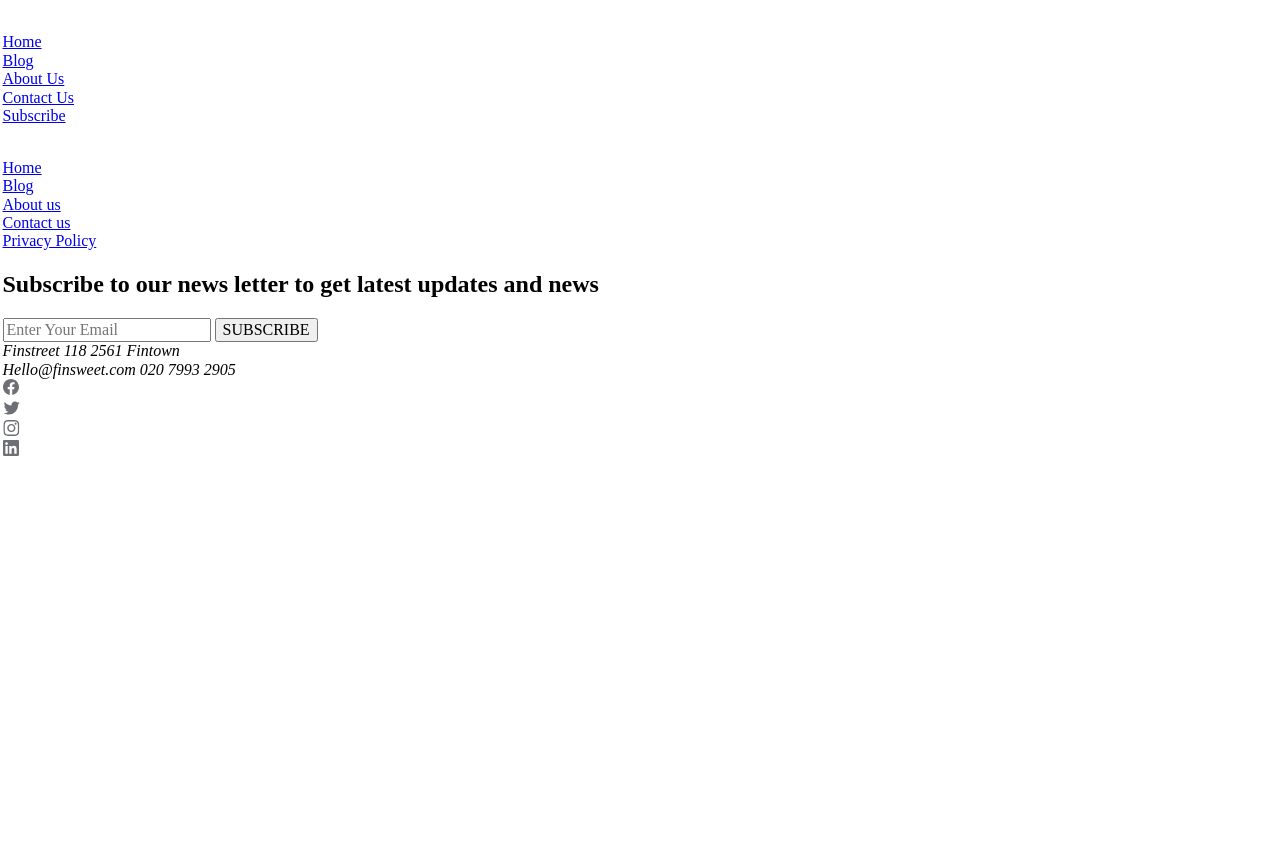
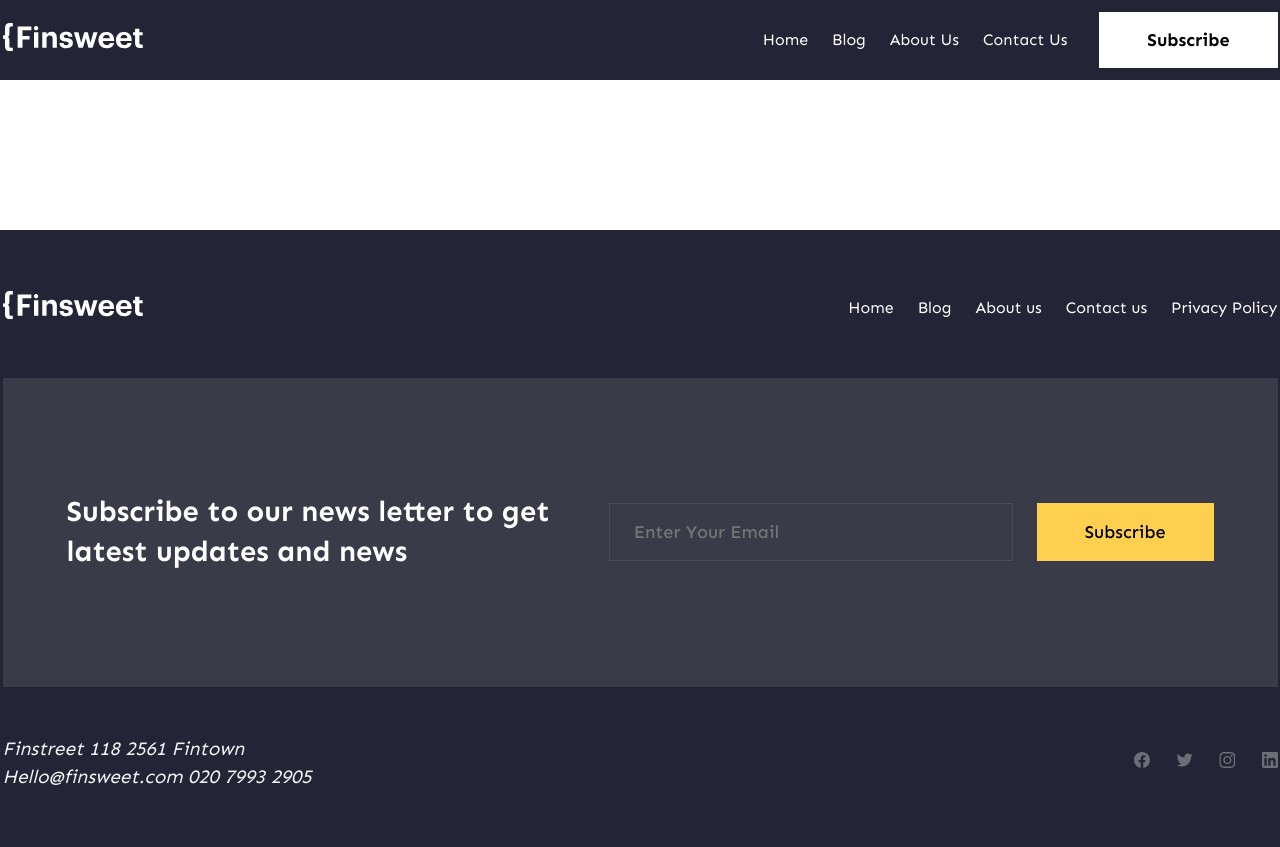
Before and after one commit to AramMadoyanMexaki/community, a Django app: page / in a window 1280 px wide. Before the commit the page ends 456 px from the top, so only its background shows below. Run offline with Django 4.2, Linux system fonts and the light colour scheme.

Commit message:
Base html header, footer styling

```diff
--- /dev/null
+++ b/community/static/css/base.css
@@ -0,0 +1,122 @@
+.header {
+    background-color: var(--cold-steel);
+}
+
+.header__container {
+    align-items: center;
+    padding-top: 12px;
+    padding-bottom: 12px;
+}
+
+.header__nav {
+    margin-left: auto;
+    margin-right: 32px;
+}
+
+.nav__list {
+    gap: 24px;
+}
+
+.nav-item__link {
+    font-size: 16px;
+    line-height: 28px;
+    font-weight: 400;
+    color: var(--white);
+}
+
+.header__subscribe {
+    background-color: var(--white);
+    font-size: 18px;
+    line-height: 24px;
+    font-weight: 700;
+    color: #000000;
+}
+
+/* footer */
+
+
+footer {
+    margin-top: 150px;
+    padding-top: 61px;
+    padding-bottom: 56px;
+    background-color: var(--cold-steel);
+
+    .footer__top {
+        align-items: center;
+        padding-bottom: 54px;
+    }
+
+    .footer__nav {
+        margin-left: auto;
+    }
+
+    .footer__nav-list {
+        gap: 24px;
+
+        .footer__nav-list__item {
+            a {
+                color: var(--white);
+                font-size: 16px;
+                line-height: 28px;
+                font-weight: 400;
+            }
+        }
+    }
+
+    .footer__subscribe {
+        align-items: center;
+        justify-content: space-between;
+        padding: 90px 64px;
+        background-color: rgba(109, 110, 118, 0.3);;
+
+        .footer__title {
+            max-width: 562px;
+            font-size: 29px;
+            line-height: 40px;
+            font-weight: bold;
+            color: var(--white);
+        }
+
+        form {
+            display: flex;
+            gap: 24px;
+
+            .footer__btn {
+                background-color: var(--canary-diamond);
+                color: #000000;
+                font-size: 18px;
+                line-height: 24px;
+                font-weight: 600;
+                cursor: pointer;
+                border: none;
+            }
+
+            input {
+                background-color: inherit;
+                border: 1px solid var(--shady-character);
+                font-size: 18px;
+                line-height: 28px;
+                font-weight: 600;
+                padding: 14px 162px 14px 24px;
+            }
+
+        }
+    }
+
+    .footer__bottom {
+        padding-top: 48px;
+        justify-content: space-between;
+        align-items: center;
+
+        address {
+            line-height: 28px;
+            color: var(--lighthouse);
+            font-weight: 400;
+            font-size: 19px;
+        }
+
+        .social__list {
+            gap: 26px;
+        }
+    }
+}
--- a/community/static/css/styles.css
+++ b/community/static/css/styles.css
@@ -1,6 +1,19 @@
+body {
+    font-family: 'Sen';
+}
+
+a {
+    text-decoration: none;
+}
+
+.site-btn {
+    padding: 16px 48px;
+}
+
 /* variables */
 
 :root {
+    --white: #ffffff;
     --cold-steel: #232536;
     --canary-diamond: #ffd050;
     --royalty: #592ea9;
@@ -56,5 +69,3 @@ ul {
     padding: 0;
     list-style-type: none;
 }
-
-/* header */
--- a/community/templates/base.html
+++ b/community/templates/base.html
@@ -8,15 +8,16 @@
     <title>Document</title>
     <link rel="stylesheet" href="{% static 'css/normalize.css' %}">
     <link rel="stylesheet" href="{% static 'css/styles.css' %}">
+    <link rel="stylesheet" href="{% static 'css/base.css' %}">
 </head>
 <body>
     <header class="header">
-        <div class="container header__container">
+        <div class="container header__container flex">
             <a href="{% url 'home' %}" class="header__logo">
                 <img src="{% static 'images/Logo.svg' %}" alt="logo">
             </a>
             <nav class="header__nav">
-                <ul class="nav__list">
+                <ul class="nav__list flex">
                     <li class="nav__item">
                         <a href="#" class="nav-item__link">Home</a>
                     </li>
@@ -31,7 +32,7 @@
                     </li>
                 </ul>
             </nav>
-            <a href="#" class="header_subscribe subs">Subscribe</a>
+            <a href="#" class="header__subscribe site-btn">Subscribe</a>
         </div>
     </header>
     <main>
@@ -40,6 +41,7 @@
                 <p class="main__subtitle"><span class="subtitle_bold">POSTED ON STARTUP</span></p>
                 <h1 class="main__title">Step-by-step guide to choosing great font pairs</h1>
                 <p class="main__subtext">By <span class="">James West</span></p>
+                <p class="main__context">Duis aute irure dolor in reprehenderit in voluptate velit esse cillum dolore eu fugiat nulla pariatur. Excepteur sint occaecat cupidatat non proident.</p>
             </div>
         </section> -->
         <div class="container">
@@ -49,13 +51,13 @@
         </div>
     </main>
     <footer>
-        <div class="container footer_container">
-            <div class="footer_top">
+        <div class="container footer__container">
+            <div class="footer__top flex">
                 <a href="{% url 'home' %}" class="header__logo">
                     <img src="{% static 'images/Logo.svg' %}" alt="logo">
                 </a>
                 <nav class="footer__nav">
-                    <ul class="footer__nav-list">
+                    <ul class="footer__nav-list flex">
                         <li class="footer__nav-list__item">
                             <a href="#" class="footer__link">Home</a>
                         </li>
@@ -74,22 +76,19 @@
                     </ul>
                 </nav>
             </div>
-            <div class="footer__subscribe">
+            <div class="footer__subscribe flex">
                 <h2 class="footer__title">Subscribe to our news letter to get latest updates and news</h2>
                 <form action="" method="post">
-                    <input type="email" placeholder="Enter Your Email" required>
-                    <button type="submit">SUBSCRIBE</button>
+                    <input class="footer__input" type="email" placeholder="Enter Your Email" required>
+                    <button class="footer__btn site-btn" type="submit">Subscribe</button>
                 </form>
             </div>
-            <div class="footer__bottom">
-                <div class="footer__addresses">
+            <div class="footer__bottom flex">
                     <address class="address">
                         Finstreet 118 2561 Fintown<br/>
                         Hello@finsweet.com  020 7993 2905
                     </address>
-                </div>
-                <div class="footer__social">
-                    <ul class="social__list">
+                    <ul class="social__list flex">
                         <li class="social__item">
                             <a href="#" class="social__link">
                                 <img src="{% static 'images/facebook.svg' %}" alt="facebook">
@@ -111,7 +110,6 @@
                             </a>
                         </li>
                     </ul>
-                </div>
             </div>
         </div>
     </footer>
```
